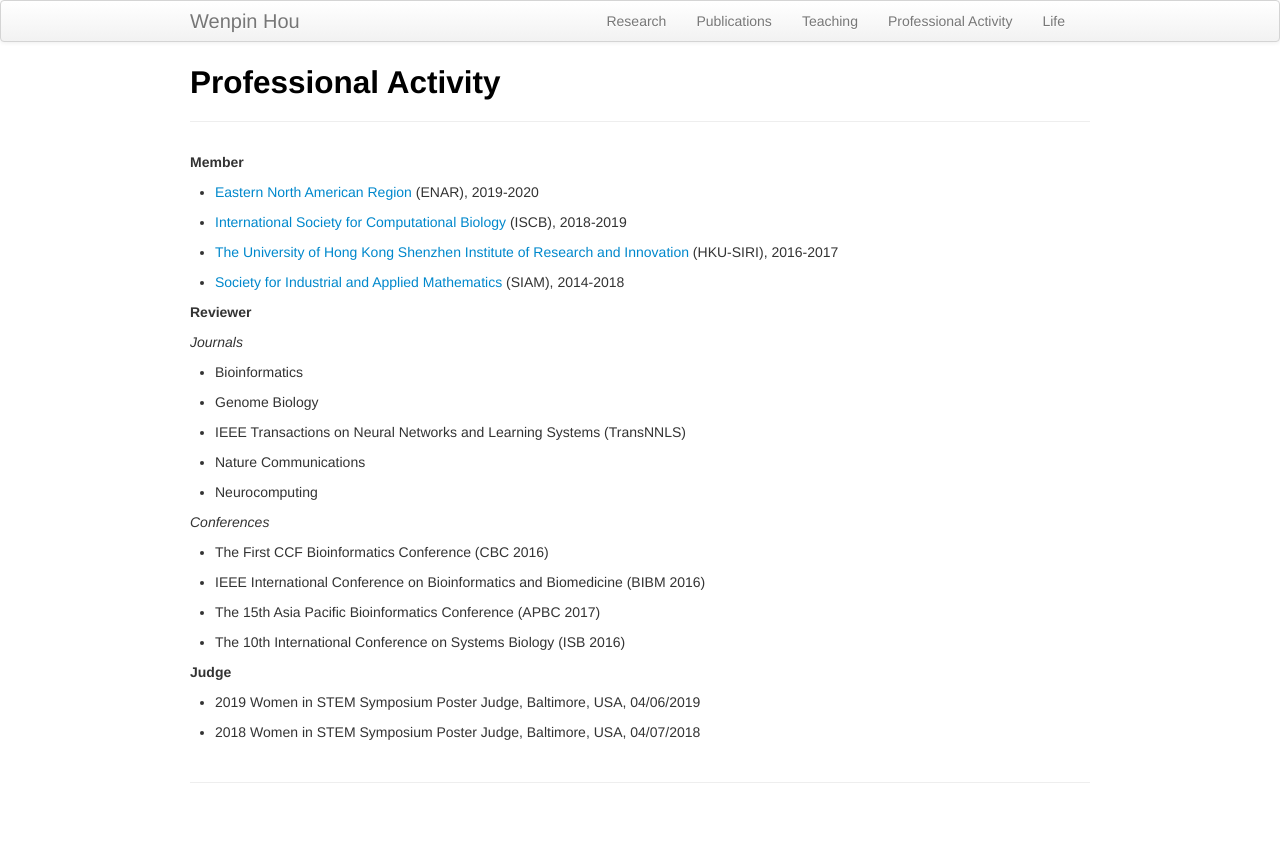
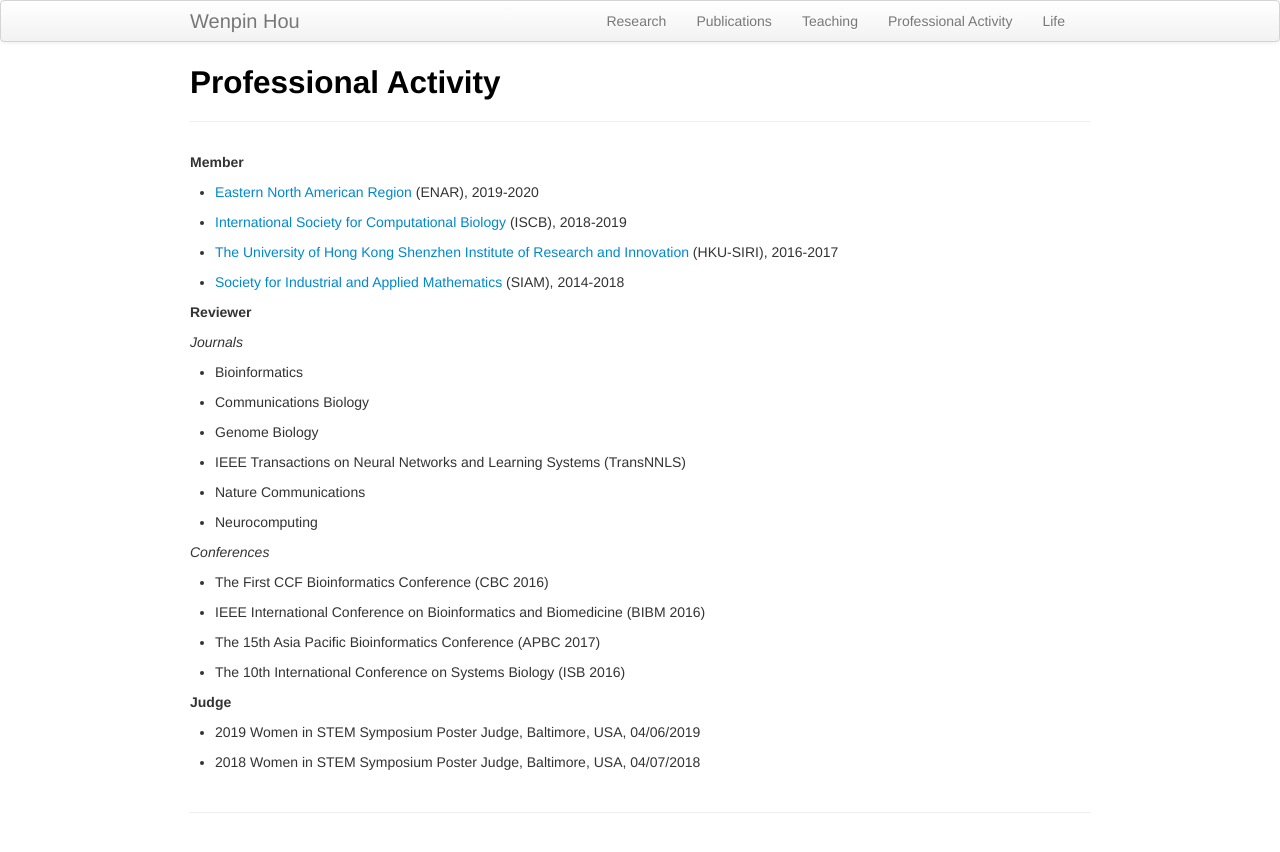
Before and after one commit to Winnie09/Wenpin_Hou, a Jekyll site: the page built from pages/professional.md, in a window 1280 px wide. Shown: the top 852 px of the page. Built offline with Jekyll 4.4.1, drawn with Linux system fonts in a browser that asks for light colours.

Commit message:
add review journals

```diff
--- a/pages/professional.md
+++ b/pages/professional.md
@@ -18,6 +18,8 @@ title: Professional Activity
 *Journals*
 
 - Bioinformatics
+
+- Communications Biology
 
 - Genome Biology
 
```
